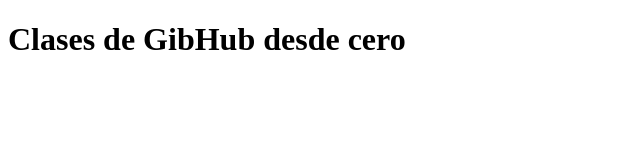
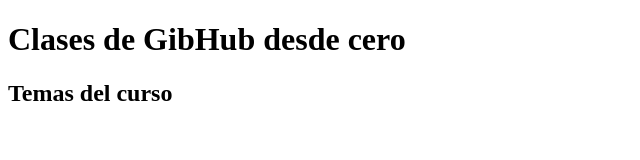
Before and after one commit to betto760/cursogithub, a plain HTML site: page index.html in a window 1280 px wide. Shown: the whole page, without its empty margins (0-640 px from the left). Drawn offline with Linux system fonts and the light colour scheme.

Commit message:
Se agrego el titulo del contenido

```diff
--- a/index.html
+++ b/index.html
@@ -8,6 +8,9 @@
 <body>
     <div>
         <h1>Clases de GibHub desde cero</h1>
+        <div>
+            <h2>Temas del curso</h2>
+        </div>
     </div>
 </body>
 </html>
```
